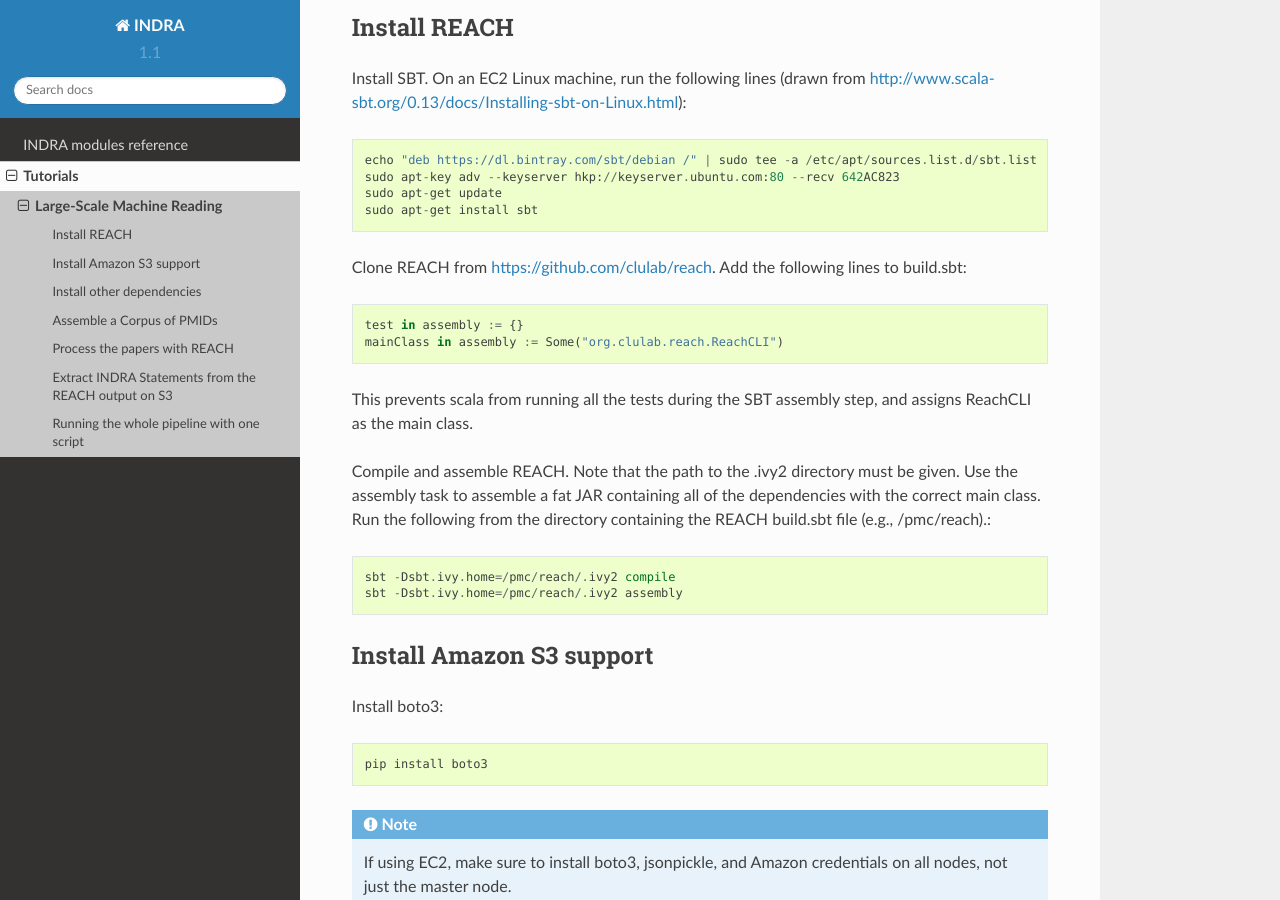
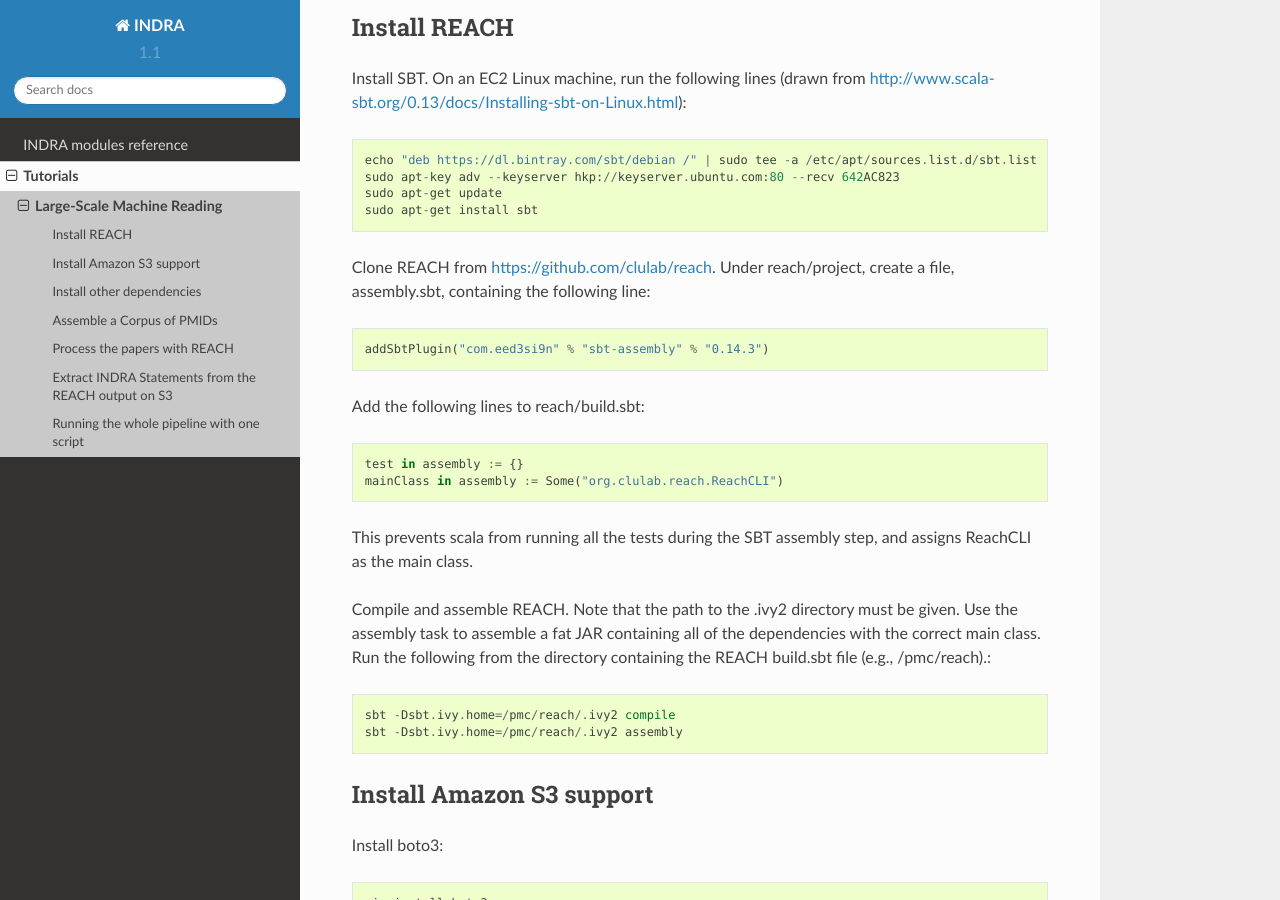
Before and after one commit to sorgerlab/indra, a Sphinx documentation site: the page built from doc/tutorials/machine_reading.rst, in a window 1280 px wide and 900 px high, scrolled down 533 px. Built offline with Sphinx 7.4.7 and the Read the Docs theme 2.0.0, drawn with Linux system fonts in a browser that asks for light colours.

Commit message:
Add note to create assembly.sbt file in REACH

```diff
--- a/doc/tutorials/machine_reading.rst
+++ b/doc/tutorials/machine_reading.rst
@@ -31,8 +31,12 @@
     sudo apt-get update
     sudo apt-get install sbt
 
-Clone REACH from https://github.com/clulab/reach. Add the following lines to
-build.sbt::
+Clone REACH from https://github.com/clulab/reach. Under reach/project, create a
+file, assembly.sbt, containing the following line::
+
+    addSbtPlugin("com.eed3si9n" % "sbt-assembly" % "0.14.3")
+
+Add the following lines to reach/build.sbt::
 
     test in assembly := {}
     mainClass in assembly := Some("org.clulab.reach.ReachCLI")
```
